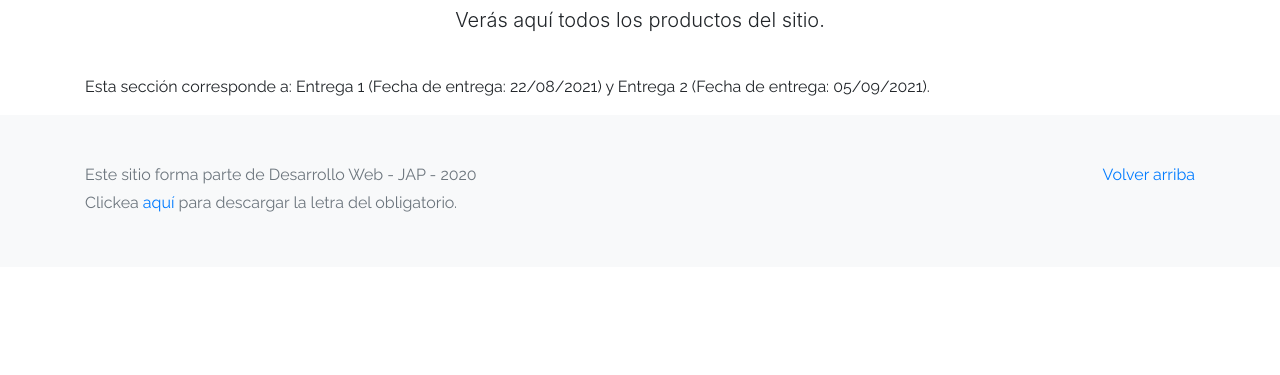
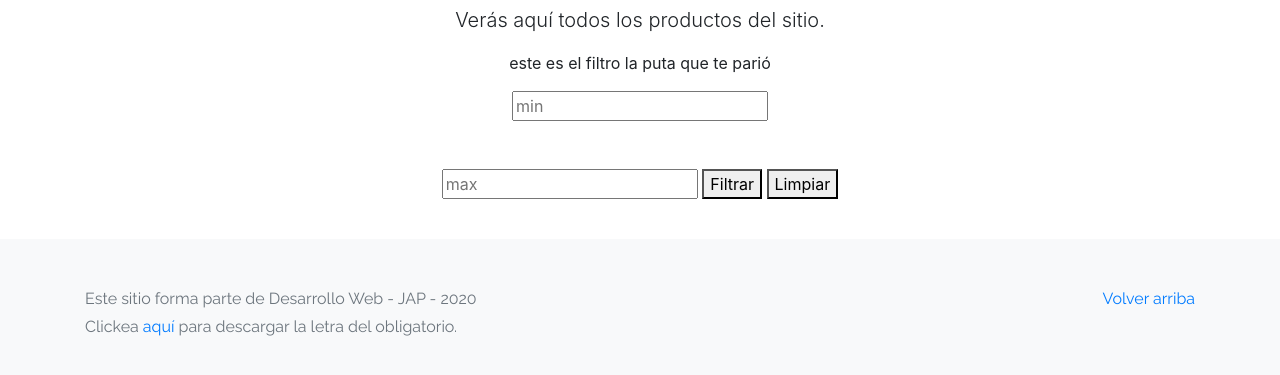
Before and after one commit to alexis2341/e-mercado, a plain HTML site: page products.html in a window 1280 px wide. Shown: the part 113-488 px from the top of the page. Drawn offline with Linux system fonts and the light colour scheme; no server answers.

Commit message:
filtros en el html

```diff
--- a/products.html
+++ b/products.html
@@ -27,10 +27,27 @@
     <div class="text-center p-4">
       <h2>Productos</h2>
       <p class="lead">Verás aquí todos los productos del sitio.</p>
-  </div>
+
+
+      <div id="filtroProductos">
+
+        <p>este es el filtro la puta que te parió</p>
+
+        <input type="number" placeholder="min" id="rangomin">
+
+        <br><br><br>
+
+        <input type="number" placeholder="max" id="rangomax">
+
+        <button id="filtrar">Filtrar</button>
+        <button id="limpiar">Limpiar</button>
+
+      </div>
+
+    </div>
 
       <div class="container">
-        <p id="productos">Esta sección corresponde a: Entrega 1 (Fecha de entrega: 22/08/2021) y Entrega 2 (Fecha de entrega: 05/09/2021).</p>
+        <p id="productos"></p>
       </div>
 
     <footer class="text-muted bg-light">
```
